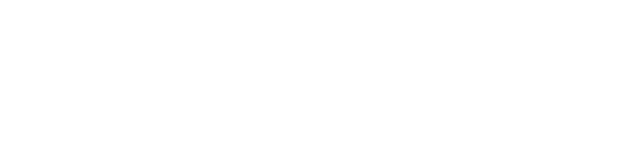
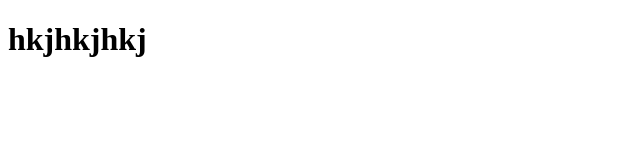
Before and after one commit to MukhammadYunus707/first-project, a plain HTML site: page index.html in a window 1280 px wide. Shown: the whole page, without its empty margins (0-640 px from the left). Drawn offline with Linux system fonts and the light colour scheme.

Commit message:
second comment

```diff
--- a/index.html
+++ b/index.html
@@ -6,6 +6,7 @@
     <title>Document</title>
 </head>
 <body>
+    <h1>hkjhkjhkj</h1>
     <script src="/app.js"></script>
 </body>
 </html>
```
